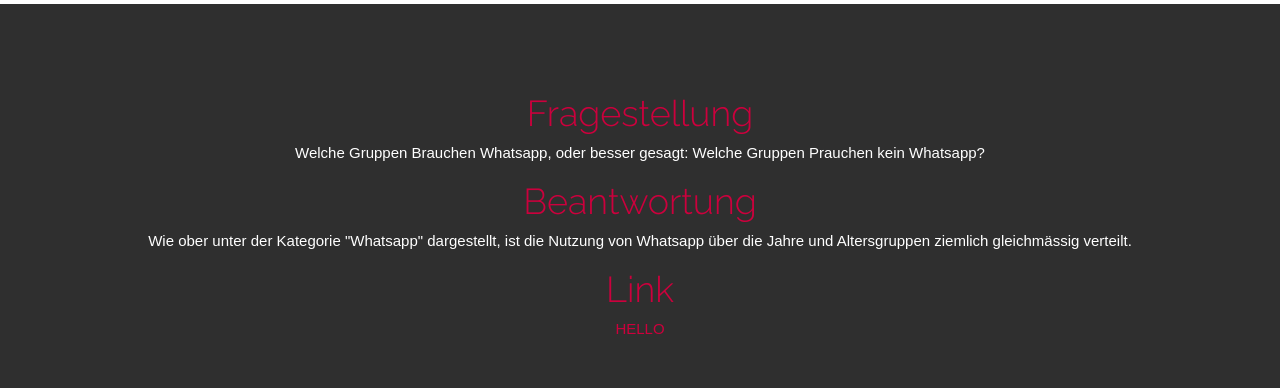
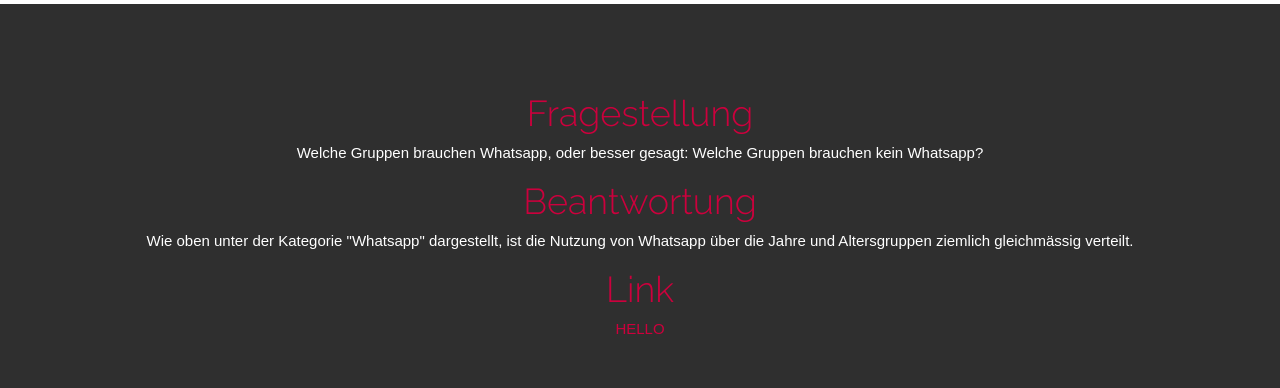
Before and after one commit to JanJBubble/bubblechart, a plain HTML site: page index.html in a window 1280 px wide. Shown: the part 910-1298 px from the top of the page. Drawn offline with Linux system fonts and the light colour scheme; animation ran at ten frames a second.

Commit message:
Add files via upload

```diff
--- a/index.html
+++ b/index.html
@@ -75,10 +75,10 @@
             <div class="text_footer">
 
                 <h1> Fragestellung</h1>
-                Welche Gruppen Brauchen Whatsapp, oder besser gesagt: Welche Gruppen Prauchen kein Whatsapp?
+                Welche Gruppen brauchen Whatsapp, oder besser gesagt: Welche Gruppen brauchen kein Whatsapp?
 
                 <h1> Beantwortung</h1>
-                Wie ober unter der Kategorie "Whatsapp" dargestellt, ist die Nutzung von Whatsapp über die Jahre und Altersgruppen ziemlich gleichmässig verteilt.
+                Wie oben unter der Kategorie "Whatsapp" dargestellt, ist die Nutzung von Whatsapp über die Jahre und Altersgruppen ziemlich gleichmässig verteilt.
 
 
                 <h1> Link</h1>
```
